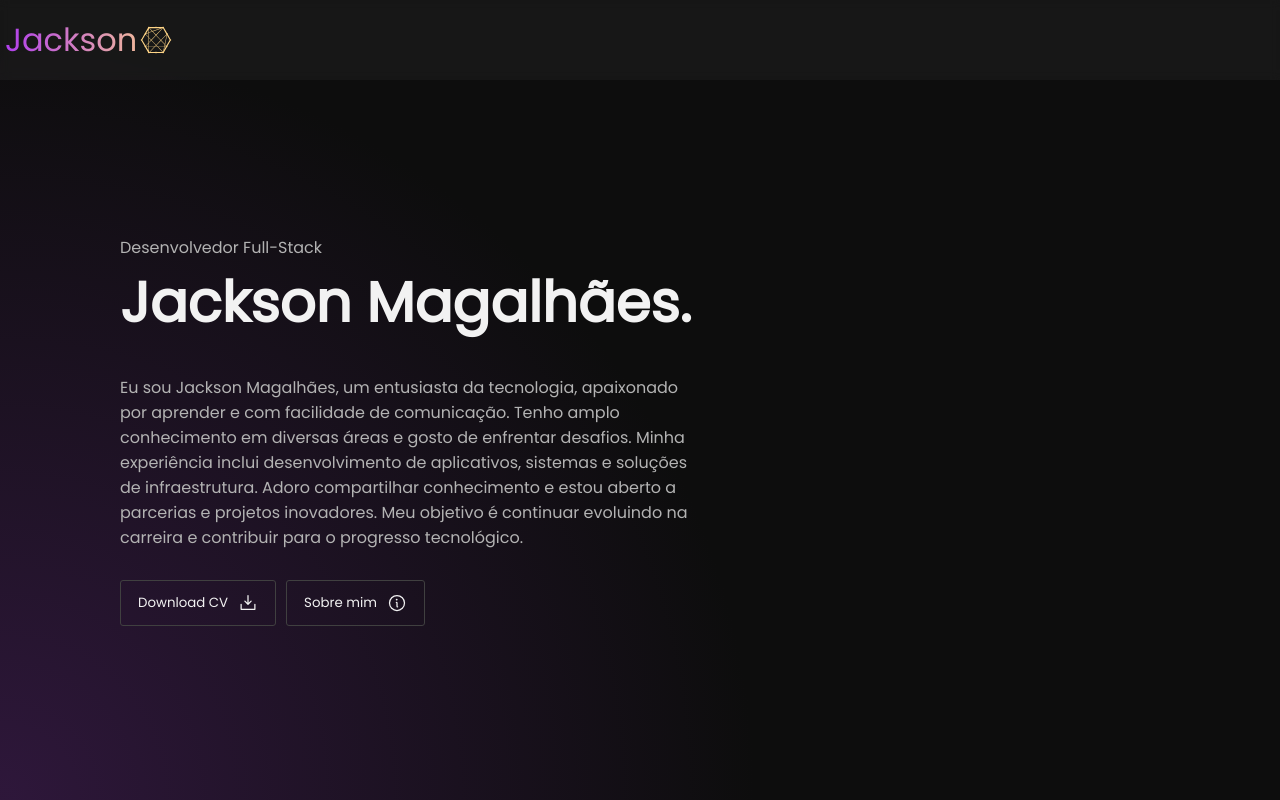
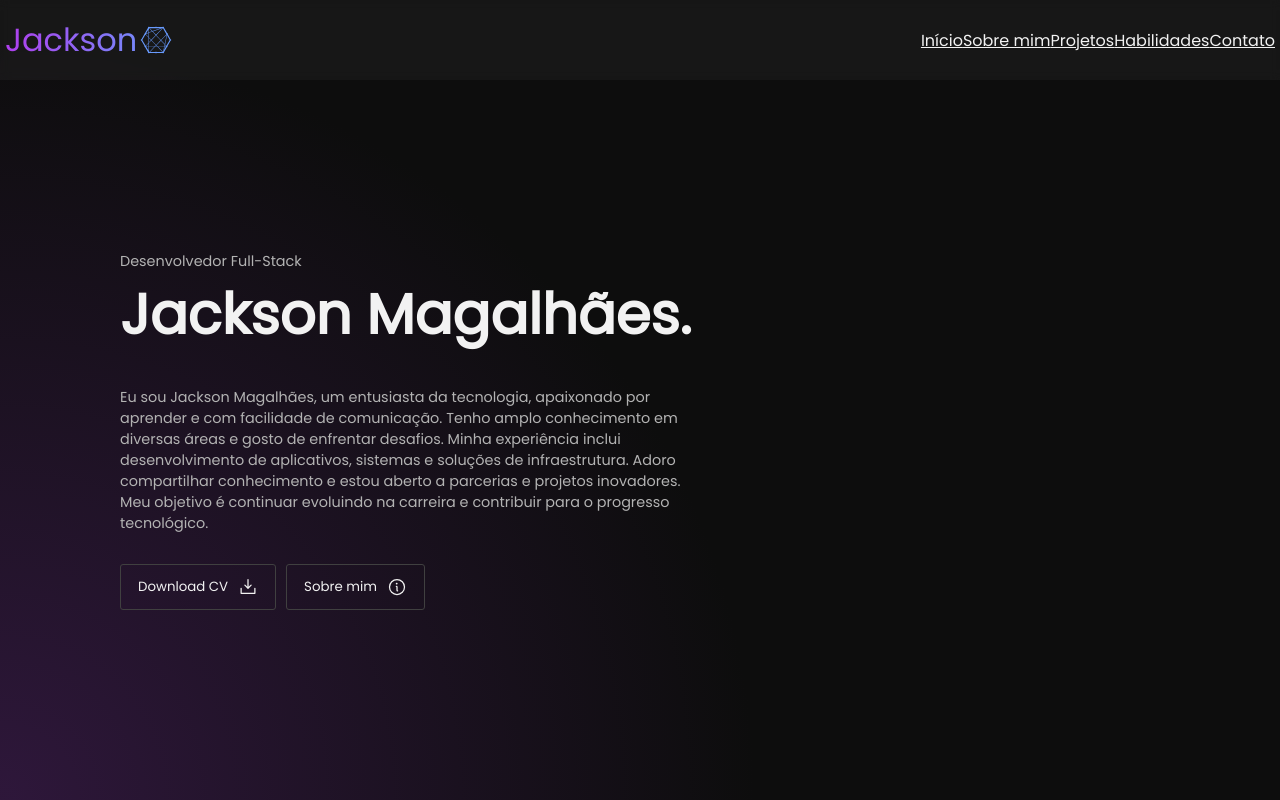
Before and after one commit to Jackson-SM/Portfolio_3.0, a Next.js app: page / in a window 1280 px wide. Built offline with nearby package versions, Linux system fonts and the light colour scheme.

Commit message:
style: change secondary and tertiary colors

```diff
--- a/src/components/Navbar/index.tsx
+++ b/src/components/Navbar/index.tsx
@@ -3,6 +3,7 @@ import * as Styled from "./styles";
 import { Logo } from "../Logo";
 
 import { Poppins } from "next/font/google";
+import { Link } from "../Links";
 
 const poppins = Poppins({ weight: "400", subsets: ["latin"] });
 
@@ -10,6 +11,13 @@ export const Navbar = () => {
   return (
     <Styled.Navbar className={`${poppins.className}`}>
       <Logo />
+      <Styled.Links>
+        <Link href="#">Início</Link>
+        <Link href="#">Sobre mim</Link>
+        <Link href="#">Projetos</Link>
+        <Link href="#">Habilidades</Link>
+        <Link href="#">Contato</Link>
+      </Styled.Links>
     </Styled.Navbar>
   );
 };
--- a/src/components/Navbar/styles.ts
+++ b/src/components/Navbar/styles.ts
@@ -1,7 +1,7 @@
 import { styled, theme } from "@/config/stitches.config";
 import { lighten, transparentize } from "polished";
 
-export const Navbar = styled("nav", {
+export const Navbar = styled("header", {
   height: "80px",
 
   background: `${transparentize(
@@ -21,3 +21,5 @@ export const Navbar = styled("nav", {
   backdropFilter: "blur(5px)",
   width: "100%",
 });
+
+export const Links = styled("nav", {});
--- a/src/components/SectionHero/styles.ts
+++ b/src/components/SectionHero/styles.ts
@@ -45,7 +45,7 @@ export const TitleHero = styled("h1", {
   fontSize: "3.5rem",
 });
 export const DescriptionHero = styled("p", {
-  fontSize: "1rem",
+  fontSize: "0.9rem",
   color: "$textDark",
 
   maxWidth: "50%",
--- a/src/config/stitches.config.ts
+++ b/src/config/stitches.config.ts
@@ -6,7 +6,7 @@ export const { styled, globalCss, keyframes, theme, createTheme, getCssText } =
       colors: {
         primary: "#b03eed",
 
-        secondary: "#ffb121",
+        secondary: "#0356fc",
 
         tertiary: "#ffb121",
 
```
